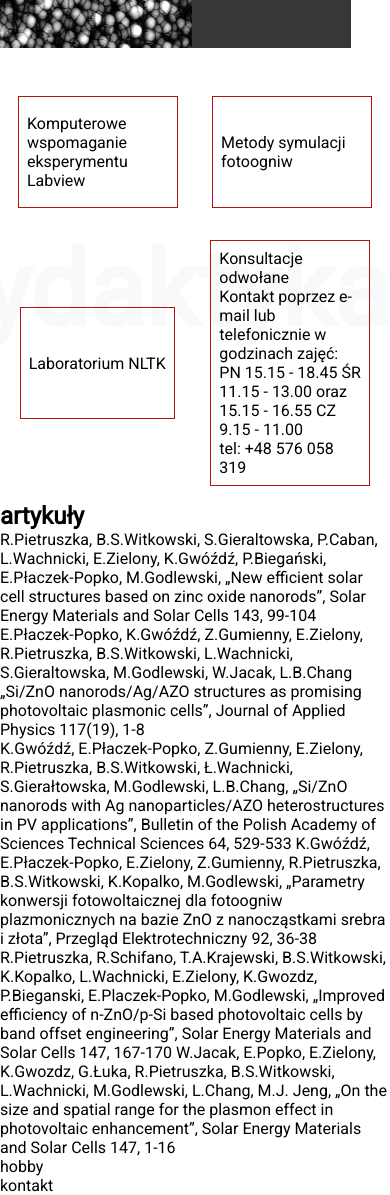
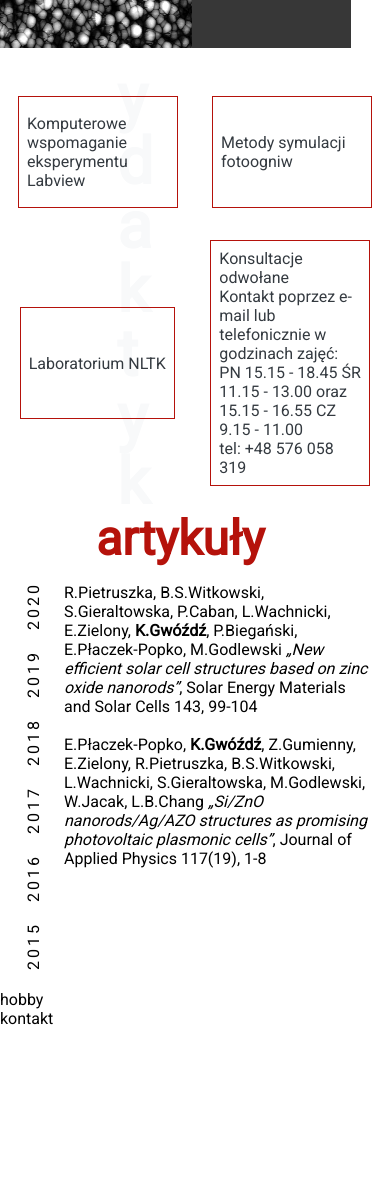
Before and after one commit to marrow00/kasia2, a website: page index.html in a window 390 px wide. Shown: the part 764-1959 px from the top of the page. After the commit the page ends 1792 px from the top, so only its background shows below. Drawn offline with Linux system fonts and the light colour scheme.

Commit message:
teaching heading mobile + next section draft

```diff
--- a/index.html
+++ b/index.html
@@ -33,13 +33,22 @@
         </div>
     </section>
     <section class="teaching">
-        <h2 id=teaching-header>dydaktyka</h2>
-        <!-- <div class="d-flex"> -->
-            <div><p>Komputerowe wspomaganie eksperymentu Labview</p></div>
-            <div><p>Metody symulacji fotoogniw</p></div>
-            <div><p>Laboratorium NLTK</p></div>
-            <div>
-                <p>
+        <h2 class="mobile-header">
+            <span>d</span>
+            <span>y</span>
+            <span>d</span>
+            <span>a</span>
+            <span>k</span>
+            <span>t</span>
+            <span>y</span>
+            <span>k</span>
+            <span>a</span>
+        </h2>
+        <h2 id=teaching-header class="landscape-header">dydaktyka</h2>
+        <a href="#">Komputerowe wspomaganie eksperymentu Labview</a>
+        <a href="#">Metody symulacji fotoogniw</a>
+        <a href="">Laboratorium NLTK</a>
+        <a href="">
             Konsultacje odwołane
             <br>
             Kontakt poprzez e-mail lub telefonicznie w godzinach zajęć:
@@ -49,42 +58,38 @@
             CZ 9.15 - 11.00
             <br>
             tel: +48 576 058 319
+        </a>
+    </section>
+    <section class="articles">
+        <h2>artykuły</h2>
+        <div class="articles-years">
+            <div><span>2020</span></div>
+            <div><span>2019</span></div>
+            <div><span>2018</span></div>
+            <div><span>2017</span></div>
+            <div><span>2016</span></div>
+            <div><span>2015</span></div>
+        </div>
+        <div class="articles-content">
+            <div class="articles-content_year">
+                <p>
+                    R.Pietruszka, B.S.Witkowski, S.Gieraltowska, P.Caban, L.Wachnicki, E.Zielony, <b>K.Gwóźdź</b>, P.Biegański, E.Płaczek-Popko, M.Godlewski
+                    <i>„New efficient solar cell structures based on zinc oxide nanorods”</i>,
+                    Solar Energy Materials and Solar Cells 143, 99-104
+                </p>
+                <br>
+                <p>
+                    E.Płaczek-Popko, <b>K.Gwóźdź</b>, Z.Gumienny, E.Zielony, R.Pietruszka, B.S.Witkowski, L.Wachnicki, S.Gieraltowska, M.Godlewski, W.Jacak, L.B.Chang
+                    <i>„Si/ZnO nanorods/Ag/AZO structures as promising photovoltaic plasmonic cells”</i>,
+                    Journal of Applied Physics 117(19), 1-8
                 </p>
             </div>
-        <!-- </div> -->
-    </section>
-    <section>
-        <h2>artykuły</h2>
-        <div class = container-fluid>
-            <div class="art-box">
-                <div class="art-box-years">
-                    <div><span>2015</span></div>
-                    <div><span>2016</span></div>
-                    <div><span>2017</span></div>
-                    <div><span>2018</span></div>
-                    <div><span>2019</span></div>
-                </div>
-                <div class="art-box-content">
-                    <div class="art-box-content_year">
-                        R.Pietruszka, B.S.Witkowski, S.Gieraltowska, P.Caban, L.Wachnicki, E.Zielony, K.Gwóźdź, P.Biegański, E.Płaczek-Popko, M.Godlewski, „New efficient solar cell structures based on zinc oxide nanorods”, Solar Energy Materials and Solar Cells 143, 99-104
-                        E.Płaczek-Popko, K.Gwóźdź, Z.Gumienny, E.Zielony, R.Pietruszka, B.S.Witkowski, L.Wachnicki, S.Gieraltowska, M.Godlewski, W.Jacak, L.B.Chang „Si/ZnO nanorods/Ag/AZO structures as promising photovoltaic plasmonic cells”, Journal of Applied Physics 117(19), 1-8
-                    </div>
-                    <div class="art-box-content_year">
+            <!-- <div class="articles-content_year">
                 K.Gwóźdź, E.Płaczek-Popko, Z.Gumienny, E.Zielony, R.Pietruszka, B.S.Witkowski, Ł.Wachnicki, S.Gierałtowska, M.Godlewski, L.B.Chang, „Si/ZnO nanorods with Ag nanoparticles/AZO heterostructures in PV applications”, Bulletin of the Polish Academy of Sciences Technical Sciences 64, 529-533
                 K.Gwóźdź, E.Płaczek-Popko, E.Zielony, Z.Gumienny, R.Pietruszka, B.S.Witkowski, K.Kopalko, M.Godlewski, „Parametry konwersji fotowoltaicznej dla fotoogniw plazmonicznych na bazie ZnO z nanocząstkami srebra i złota”, Przegląd Elektrotechniczny 92, 36-38
                 R.Pietruszka, R.Schifano, T.A.Krajewski, B.S.Witkowski, K.Kopalko, L.Wachnicki, E.Zielony, K.Gwozdz, P.Bieganski, E.Placzek-Popko, M.Godlewski, „Improved efficiency of n-ZnO/p-Si based photovoltaic cells by band offset engineering”, Solar Energy Materials and Solar Cells 147, 167-170
                 W.Jacak, E.Popko, E.Zielony, K.Gwozdz, G.Łuka, R.Pietruszka, B.S.Witkowski, L.Wachnicki, M.Godlewski, L.Chang, M.J. Jeng, „On the size and spatial range for the plasmon effect in photovoltaic enhancement”, Solar Energy Materials and Solar Cells 147, 1-16
-                    </div>
-                    <div class="art-box-content_year"></div>
-                    <div class="art-box-content_year"></div>
-                </div>
-                <div class="d-flex">
-                    <div></div>
-                    <div></div>
-                    <div></div>
-                    <div></div>
-                </div>
-            </div>
+            </div> -->
         </div>
     </section>
     <section>hobby</section>
--- a/scss/main.scss
+++ b/scss/main.scss
@@ -22,14 +22,6 @@ a{
     max-width: 100%;
     height: auto;
 }
-
-.d-flex{
-    display: flex;
-}
-.align-self-center{
-    align-self: center;
-}
-
 .home{
     position: relative;
     height: 100vh;
@@ -86,11 +78,6 @@ a{
     @media(min-width: $sm){
         top: 0;
     }
-    // @media(min-width: $md) and (min-height: $sm){
-    //     img{
-    //         max-height: 20em;
-    //     }
-    // }
     @media only screen and (min-width: $lg) and (orientation:landscape){
         img{
             max-height: 20em;
@@ -144,22 +131,31 @@ a{
 .teaching{
     position: relative;
     min-height: 7em;
+    padding: 0 0 .5em 0;
     display: flex;
     flex-direction: row;
     flex-wrap: wrap;
     justify-content: space-evenly;
     align-content: center;
     align-items: center;
+    .mobile-header{
+        display: flex;
+        flex-direction: column;
+        left: 30%;
+    }
+    .landscape-header{
+        display: none;
+    }
     h2{
         position: absolute;
-        font-size: 6.5em;
+        font-size: 4em;
         color: $light;
         line-height: 1em;
-        right: 0;
         margin: 0;
         z-index: -1;
+        white-space: nowrap;
     }
-    div{
+    a{
         min-height: 7em;
         max-width: 10em;
         display: flex;
@@ -170,64 +166,146 @@ a{
         padding: .5em;
         border: 1px solid $red2;
     }
+    @media (min-width: $sm){
+        .mobile-header{
+            display: none;
+        }
+        .landscape-header{
+            display: inline;
+            right: 0;
+            font-size: 6em;
+        }
+    }
     @media (min-width: $md){
-        .teaching{
-            min-height: 9em
+        min-height: 9em;
         h2{
             font-size: 8.5em;
         }
-            div{
+        a{
             min-height: 9em;
             max-width: 12em;
         }
     }
-    }
     @media (min-width: $xl){
-        .teaching{
-            min-height: 10em
+        min-height: 10em;
+        padding: 0 0 1em 0;
         h2{
             font-size: 9.5em;
         }
-            div{
+        a{
             min-height: 10em;
             max-width: 15em;
         }
     }
 }
-}
 
-.art-box{
+.articles{
+    position: relative;
     overflow: hidden;
-    position: relative;
-    &::before{
-        content: "";
-        position: absolute;
-        top:0;
-        left: 0;
-        width: 4em;
-        height: 100%;
-        display: block;
-        }
-    }
-    .art-box-years{
+    min-height: 30em;
+    &:before{
+        content: '';
         position: absolute;
         top: 0;
+        left: 0;
+        bottom: 0;
+        width: 100%;
+    }
+    h2{
+        font-size: 3em;
+        padding: 0 2em;
+        color: $red2;
+    }
+    .articles-years{
+        position: absolute;
+        top: 0;
+        left: 70px;
+        padding-left: 4em;
+        text-transform: uppercase;
         transform: rotate(90deg);
         transform-origin: left top 0;
+        z-index: 10;
+        white-space: nowrap;
         div{
-            position: relative;
             display: inline-block;
             vertical-align: middle;
-            background: chartreuse;
-            // &::before{
-            //     content:"";
-            //     position: absolute;
-            //     bottom:0;
-            //     right:0;
-            // }
+            line-height: 70px;
+            // font-family: din-condensed, sans-serif;
+            letter-spacing: 3px;
+            padding: 0 .5em;
+            position: relative;
+            cursor: pointer;
+            &:before{
+                content: '';
+                position: absolute;
+                bottom: 0;
+                left: 0;
+                right: 0;
+                height: 0%;
+                // background: #f9fafa;
+                transition: height 150ms ease-out;
+            }
             span{
                 display: inline-block;
                 vertical-align: middle;
+                position: relative;
+                z-index: 1;
+                transform: rotate(180deg);
             }
         }
     }
+    .articles-content{
+        position: relative;
+        width: 100%;
+        height: 100%;
+        z-index: 1;
+        display: flex;
+        transition-property: transform;
+        // box-sizing: content-box;
+        max-width: 100%;
+        padding: 1em 1em 1em 4em;
+        .articles-content_year{
+            height: auto;
+            // flex-shrink: 0;
+            p{
+                font-weight: .9em;
+            }
+        }
+    }
+}
+
+// .art-box{
+//     overflow: hidden;
+//     position: relative;
+//     &::before{
+//         content: "";
+//         position: absolute;
+//         top:0;
+//         left: 0;
+//         width: 4em;
+//         height: 100%;
+//         display: block;
+//         }
+//     }
+//     .art-box-years{
+//         position: absolute;
+//         top: 0;
+//         transform: rotate(90deg);
+//         transform-origin: left top 0;
+//         div{
+//             position: relative;
+//             display: inline-block;
+//             vertical-align: middle;
+//             background: chartreuse;
+//             // &::before{
+//             //     content:"";
+//             //     position: absolute;
+//             //     bottom:0;
+//             //     right:0;
+//             // }
+//             span{
+//                 display: inline-block;
+//                 vertical-align: middle;
+//             }
+//         }
+//     }
```
Also changed, not shown: css/main.css. Lines whose indentation alone changed are shown as unchanged.
